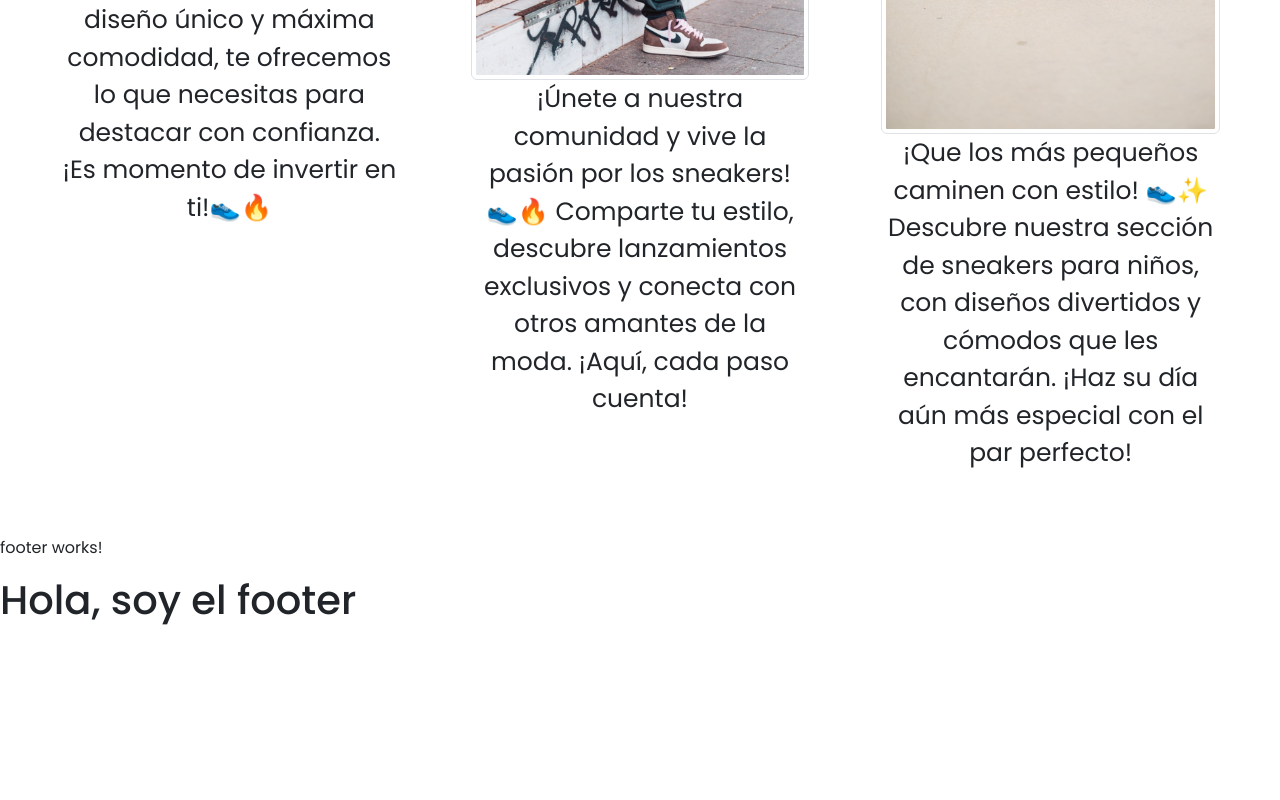
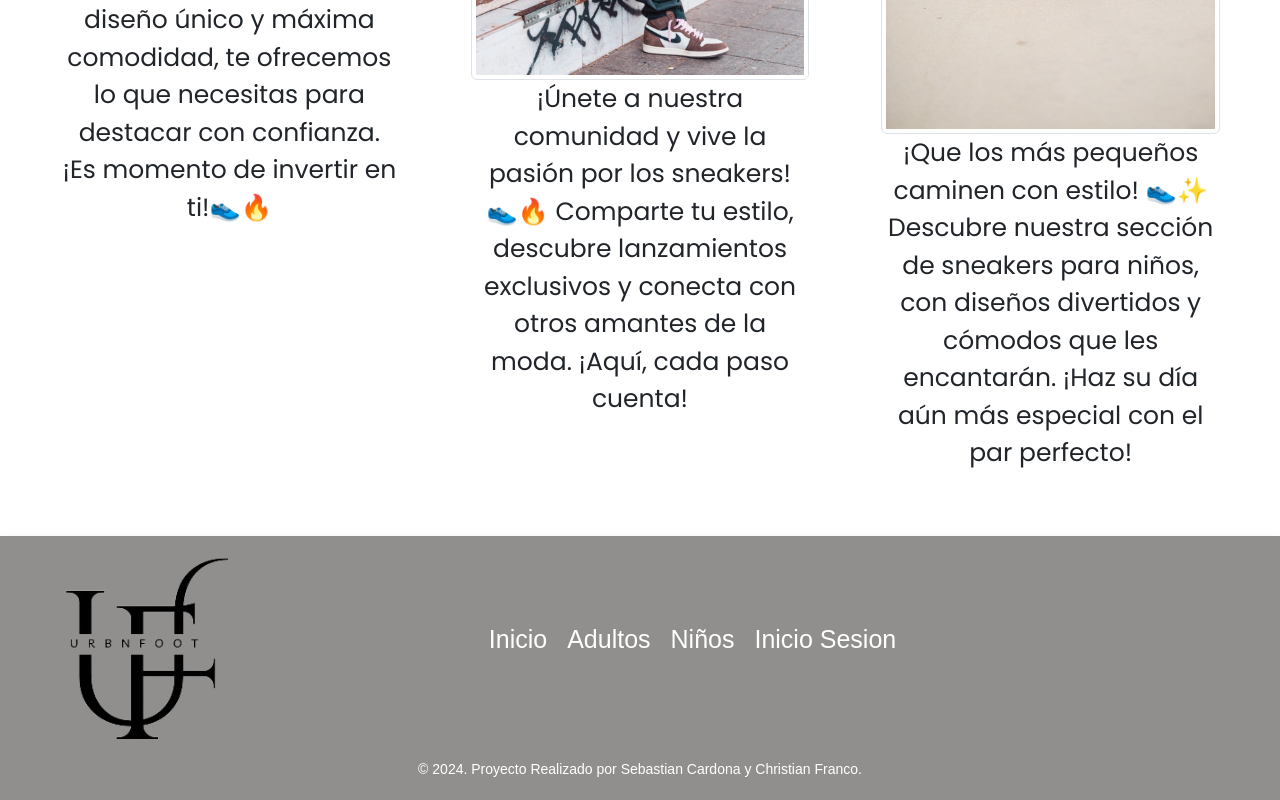
Before and after one commit to christianFranco2004/proyecto300h, an Angular app in the folder frontend/: page / in a window 1280 px wide. Shown: the part 2130-2930 px from the top of the page. Before the commit the page ends 2762 px from the top, so only its background shows below. Built offline with nearby package versions, Linux system fonts and the light colour scheme.

Commit message:
Creacion de footer

```diff
--- a/frontend/src/app/componentes/footer/footer.component.css
+++ b/frontend/src/app/componentes/footer/footer.component.css
@@ -0,0 +1,72 @@
+/* Estilos generales para el footer */
+.footer {
+    background-color:var(--grisSecundario);
+    color: #fff;
+    padding: 20px 0;
+    text-align: center;
+    font-family: 'Arial', sans-serif;
+  }
+
+  .footer-content {
+    display: flex;
+    justify-content: space-between;
+    align-items: center;
+    max-width: 1200px;
+    margin: 0 auto;
+    padding: 0 20px;
+  }
+
+  .footer-logo img {
+    width: 170px;
+  }
+
+  .footer-links ul {
+    list-style-type: none;
+    padding: 0;
+  }
+
+  .footer-links li {
+    display: inline;
+    margin-right: 20px;
+  }
+
+  .footer-links a {
+    text-decoration: none;
+    color: #fff;
+    font-size: 25px;
+    transition: color 0.3s;
+  }
+
+  .footer-links a:hover {
+    color: #f39c12;
+  }
+
+  .footer-social {
+    display: flex;
+    justify-content: flex-end;
+  }
+
+  .footer-social .social-icon {
+    color: #fff;
+    margin-left: 15px;
+    font-size: 20px;
+    transition: color 0.3s;
+  }
+
+  .footer-social .social-icon:hover {
+    color: #f39c12;
+  }
+
+  .footer-bottom {
+    margin-top: 20px;
+    font-size: 14px;
+  }
+
+  .footer-bottom p {
+    margin: 0;
+  }
+
+  /* Agregar un efecto de sombra suave */
+  .footer {
+    box-shadow: 0 4px 10px rgba(0, 0, 0, 0.1);
+  }
--- a/frontend/src/app/componentes/footer/footer.component.html
+++ b/frontend/src/app/componentes/footer/footer.component.html
@@ -1,2 +1,29 @@
-<p>footer works!</p>
-<h1>Hola, soy el footer</h1>
+<footer class="footer">
+    <div class="footer-content">
+      <div class="footer-logo">
+        <img src="assets/Logo.png" alt="Logo" />
+      </div>
+      <div class="footer-links">
+        <ul>
+          <li><a routerLink="/">Inicio</a></li>
+          <li><a routerLink="/Adult">Adultos</a></li>
+          <li><a routerLink="/child">Niños</a></li>
+          <li><a routerLink="/usuarios">Inicio Sesion</a></li>
+        </ul>
+      </div>
+      <div class="footer-social">
+        <a href="https://www.facebook.com" target="_blank" class="social-icon">
+          <i class="fab fa-facebook-f"></i>
+        </a>
+        <a href="https://www.twitter.com" target="_blank" class="social-icon">
+          <i class="fab fa-twitter"></i>
+        </a>
+        <a href="https://www.instagram.com" target="_blank" class="social-icon">
+          <i class="fab fa-instagram"></i>
+        </a>
+      </div>
+    </div>
+    <div class="footer-bottom">
+      <p>&copy; 2024. Proyecto Realizado por Sebastian Cardona y Christian Franco.</p>
+    </div>
+  </footer>
--- a/frontend/src/app/componentes/footer/footer.component.ts
+++ b/frontend/src/app/componentes/footer/footer.component.ts
@@ -1,8 +1,9 @@
 import { Component } from '@angular/core';
+import { RouterLink } from '@angular/router';
 
 @Component({
   selector: 'app-footer',
-  imports: [],
+  imports: [RouterLink],
   templateUrl: './footer.component.html',
   styleUrl: './footer.component.css'
 })
--- a/frontend/src/app/paginas/productos/adults/adults.component.html
+++ b/frontend/src/app/paginas/productos/adults/adults.component.html
@@ -1,5 +1,12 @@
 <app-nav-bar></app-nav-bar>
 <p>adults works!</p>
 <div class="row">
+    <div class="col">
+        <app-tarjeta-producto ></app-tarjeta-producto>
 <app-tarjeta-producto ></app-tarjeta-producto>
+<app-tarjeta-producto ></app-tarjeta-producto>
+<app-tarjeta-producto ></app-tarjeta-producto>
+    </div>
+
 </div>
+<app-footer></app-footer>
--- a/frontend/src/app/paginas/productos/adults/adults.component.ts
+++ b/frontend/src/app/paginas/productos/adults/adults.component.ts
@@ -1,10 +1,11 @@
 import { Component } from '@angular/core';
 import { NavBarComponent } from '../../../componentes/nav-bar/nav-bar.component';
 import { TarjetaProductoComponent } from '../../../componentes/tarjeta-producto/tarjeta-producto.component';
+import { FooterComponent } from '../../../componentes/footer/footer.component';
 
 @Component({
   selector: 'app-adults',
-  imports: [NavBarComponent, TarjetaProductoComponent],
+  imports: [NavBarComponent, TarjetaProductoComponent, FooterComponent],
   templateUrl: './adults.component.html',
   styleUrl: './adults.component.css'
 })
--- a/frontend/src/app/paginas/productos/child/child.component.ts
+++ b/frontend/src/app/paginas/productos/child/child.component.ts
@@ -1,9 +1,10 @@
 import { Component } from '@angular/core';
 import { NavBarComponent } from '../../../componentes/nav-bar/nav-bar.component';
+import { TarjetaProductoComponent } from '../../../componentes/tarjeta-producto/tarjeta-producto.component';
 
 @Component({
   selector: 'app-child',
-  imports: [NavBarComponent],
+  imports: [NavBarComponent, TarjetaProductoComponent],
   templateUrl: './child.component.html',
   styleUrl: './child.component.css'
 })
```
